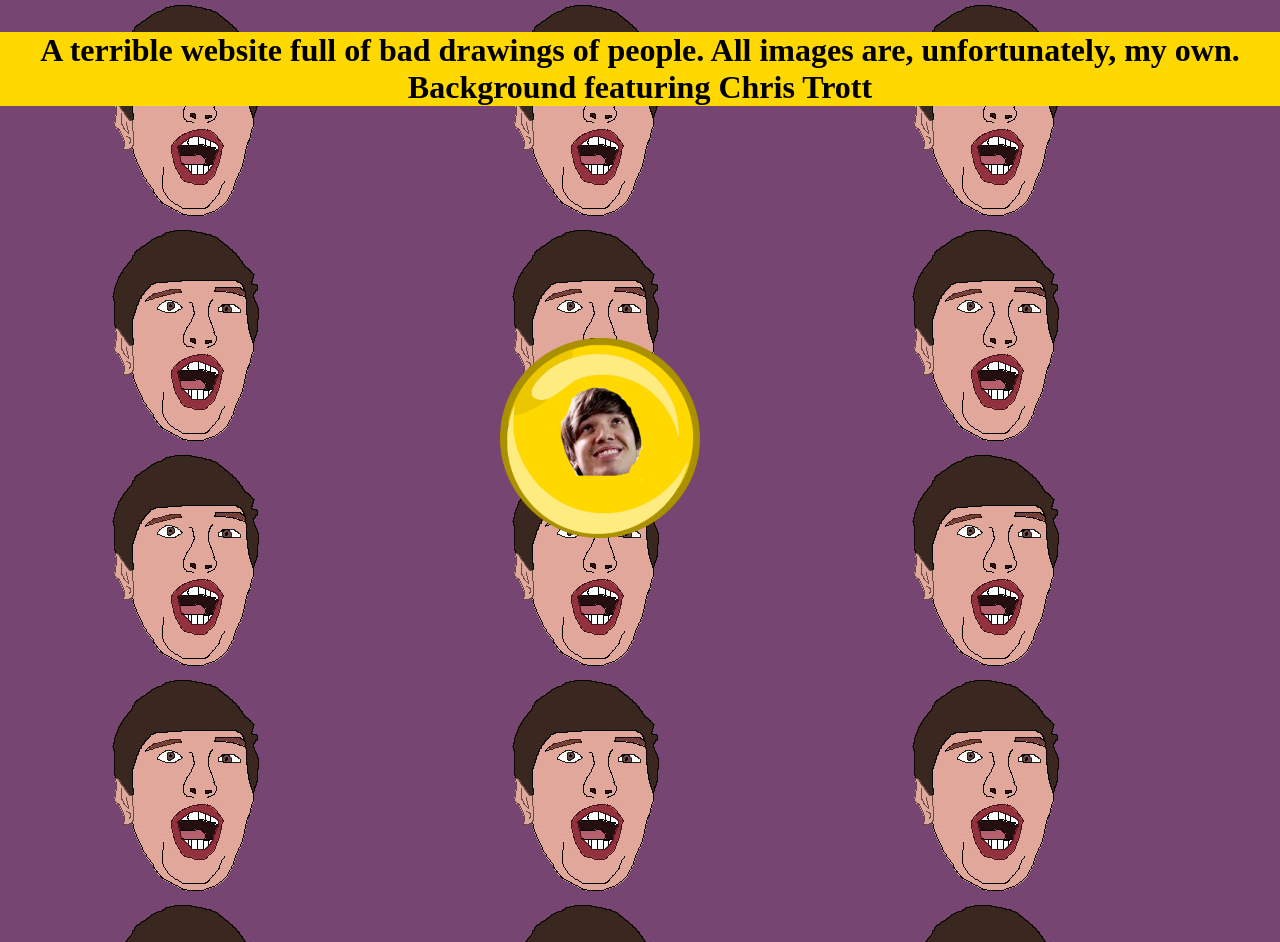
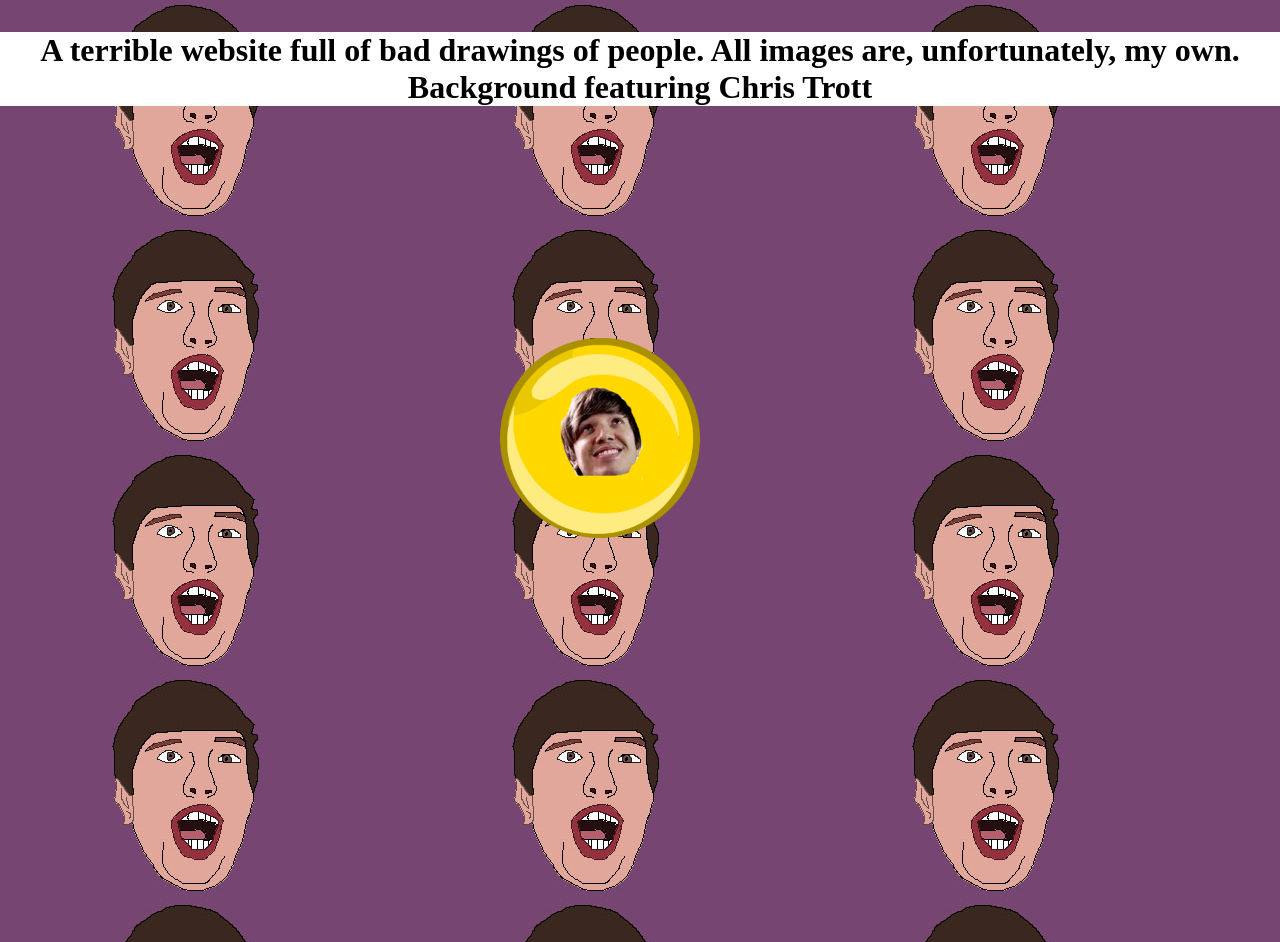
Before and after one commit to j-ay-williams/project_the_first, a website: page assets/canvas.html in a window 1280 px wide. Shown: the top 942 px of the page. Drawn offline with Linux system fonts and the light colour scheme.

Commit message:
changes to back of text

```diff
--- a/assets/canvas.css
+++ b/assets/canvas.css
@@ -8,7 +8,7 @@ body{
 
 h1{
 	text-align: center;
-	background-color: #ffd800;
+	background-color: white;
 }
 
 h2{
```
